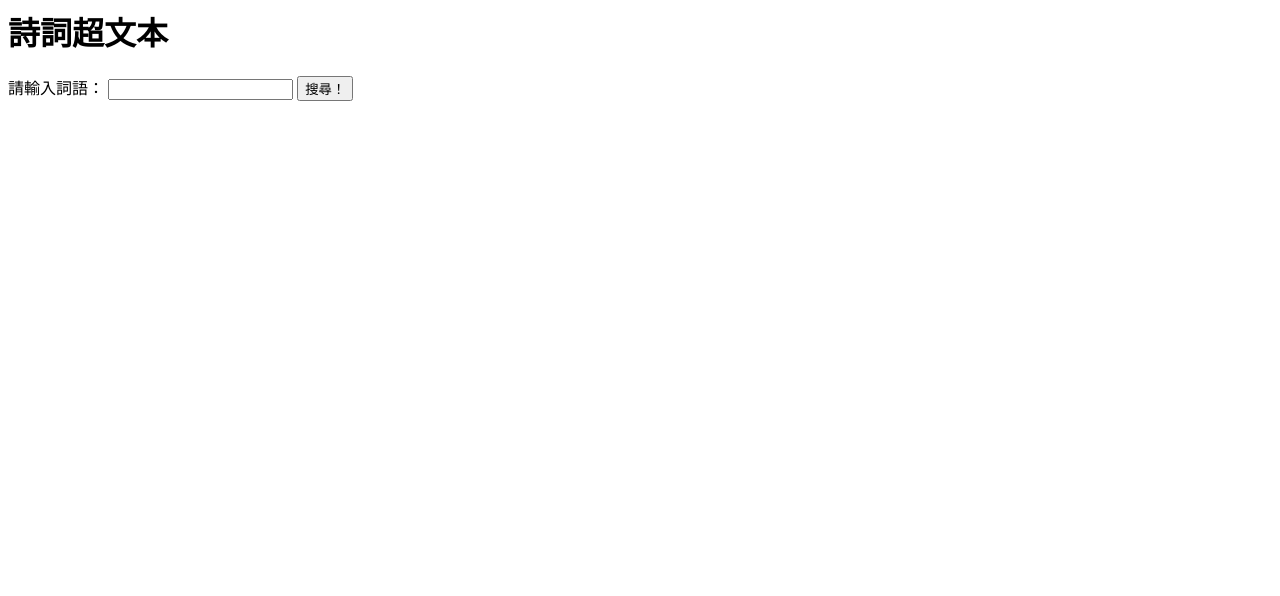
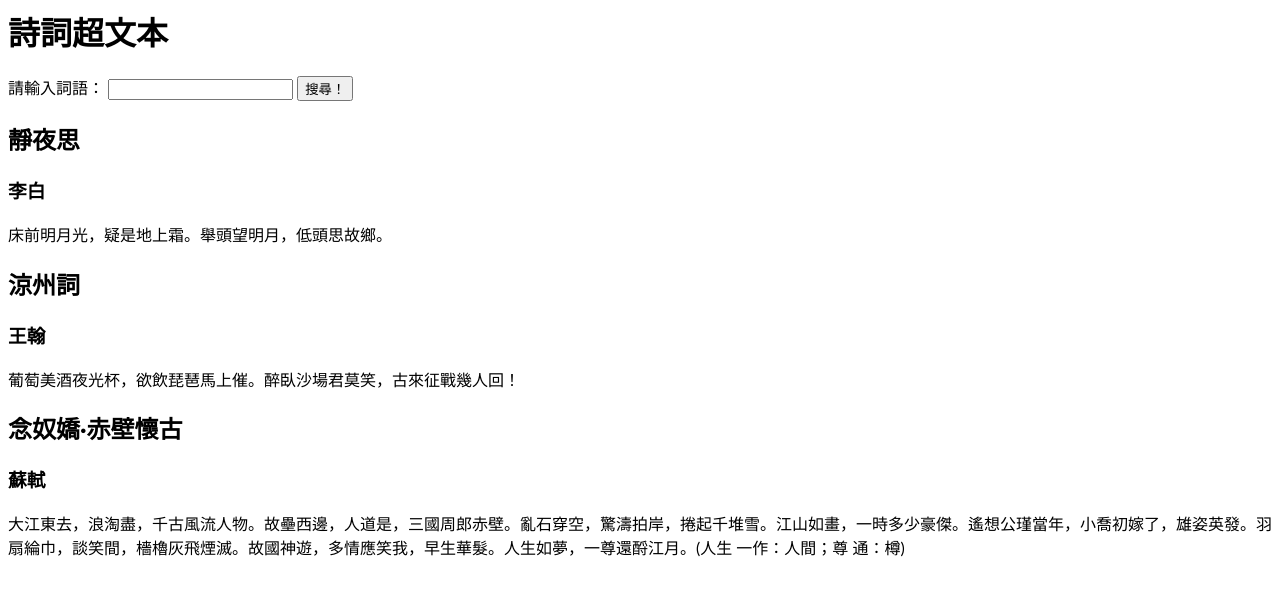
Before and after one commit to PotatoHY/Poem-Search, a plain HTML site: page index.html in a window 1280 px wide. Both pictures are taken after a click on the button "搜尋！". Drawn offline with Linux system fonts and the light colour scheme.

Commit message:
hard code results

```diff
--- a/app.js
+++ b/app.js
@@ -1,7 +1,27 @@
+var poem_list = [
+  { title: "靜夜思", author: "李白", content: "床前明月光，疑是地上霜。舉頭望明月，低頭思故鄉。" },
+  { title: "涼州詞", author: "王翰", content: "葡萄美酒夜光杯，欲飲琵琶馬上催。醉臥沙場君莫笑，古來征戰幾人回！" },
+  { title: "念奴嬌·赤壁懷古", author: "蘇軾", content: "大江東去，浪淘盡，千古風流人物。故壘西邊，人道是，三國周郎赤壁。亂石穿空，驚濤拍岸，捲起千堆雪。江山如畫，一時多少豪傑。遙想公瑾當年，小喬初嫁了，雄姿英發。羽扇綸巾，談笑間，檣櫓灰飛煙滅。故國神遊，多情應笑我，早生華髮。人生如夢，一尊還酹江月。(人生 一作：人間；尊 通：樽)" },
+]
+
 function search() {
   var inputField = document.getElementById("word")
   var word = inputField.value
 
+  // search logic
+
+
+  // display results
+  var resultsDiv = document.getElementById("results")
+  poem_list.forEach((poem) => {
+    title = document.createElement("h2")
+    title.innerHTML = poem.title
+    author = document.createElement("h3")
+    author.innerHTML = poem.author
+    content = document.createElement("p")
+    content.innerHTML = poem.content
+    resultsDiv.append(title, author, content)
+  })
 }
 
 // $( document ).ready(onDocumentReady);
--- a/index.html
+++ b/index.html
@@ -13,6 +13,7 @@
   <input id="word">
   <button onClick="search()">搜尋！</button>
 
+  <div id="results"></div>
   <p id="error"></p>
 </body>
 
```
